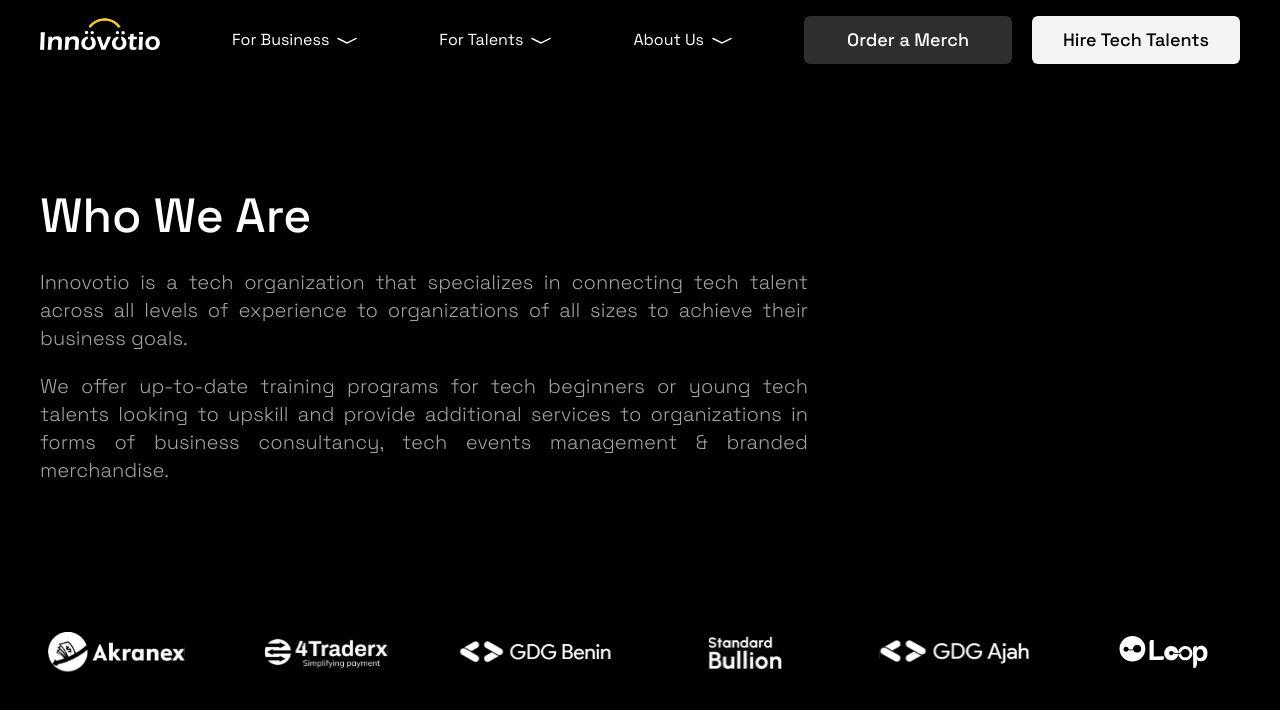
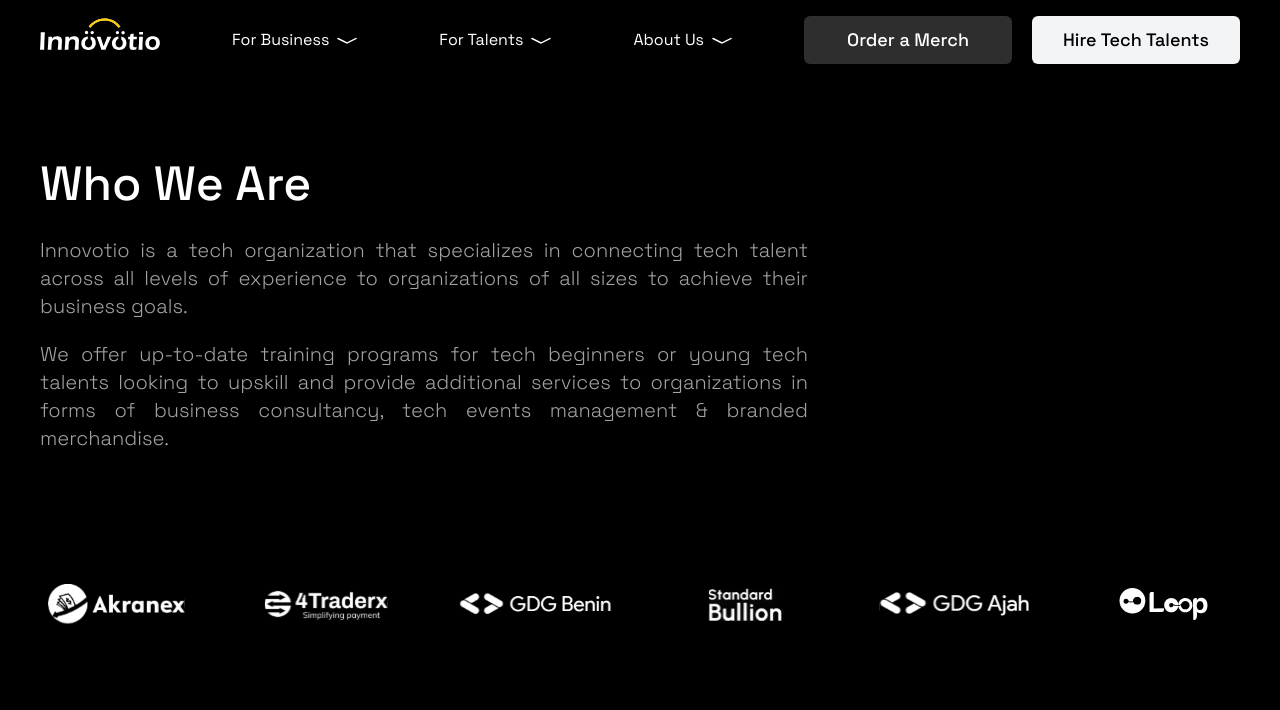
Before and after one commit to Innovotio/Innovotio-Website, a Next.js app: page /aboutus in a window 1280 px wide. Shown: the top 710 px of the page. Built offline with nearby package versions, Linux system fonts and the light colour scheme.

Commit message:
fix: header

```diff
--- a/src/components/About/AboutHero.js
+++ b/src/components/About/AboutHero.js
@@ -5,7 +5,7 @@ const AboutHero = () => {
   return (
     <section
       data-aos="zoom-in-right"
-      className="text-white md:px-10 px-5 xl:pt-48 lg:pt-28 md:pt-16 pt-14 mx-auto container"
+      className="text-white md:px-10 px-5 xl:pt-40 lg:pt-24 md:pt-16 pt-14 mx-auto container"
     >
       <h1 className="md:text-5xl text-4xl font-medium  mb-7">Who We Are</h1>
       <div className="text-headerGrey lg:text-xl text-base text-justify  max-w-xl md:max-w-3xl font-light">
@@ -21,7 +21,7 @@ const AboutHero = () => {
           & branded merchandise.
         </p>
       </div>
-      <div className="lg:pt-32 pt-10 lg:block hidden">
+      <div className="lg:pt-28 pt-5 lg:block hidden">
         <Client />
       </div>
     </section>
```
